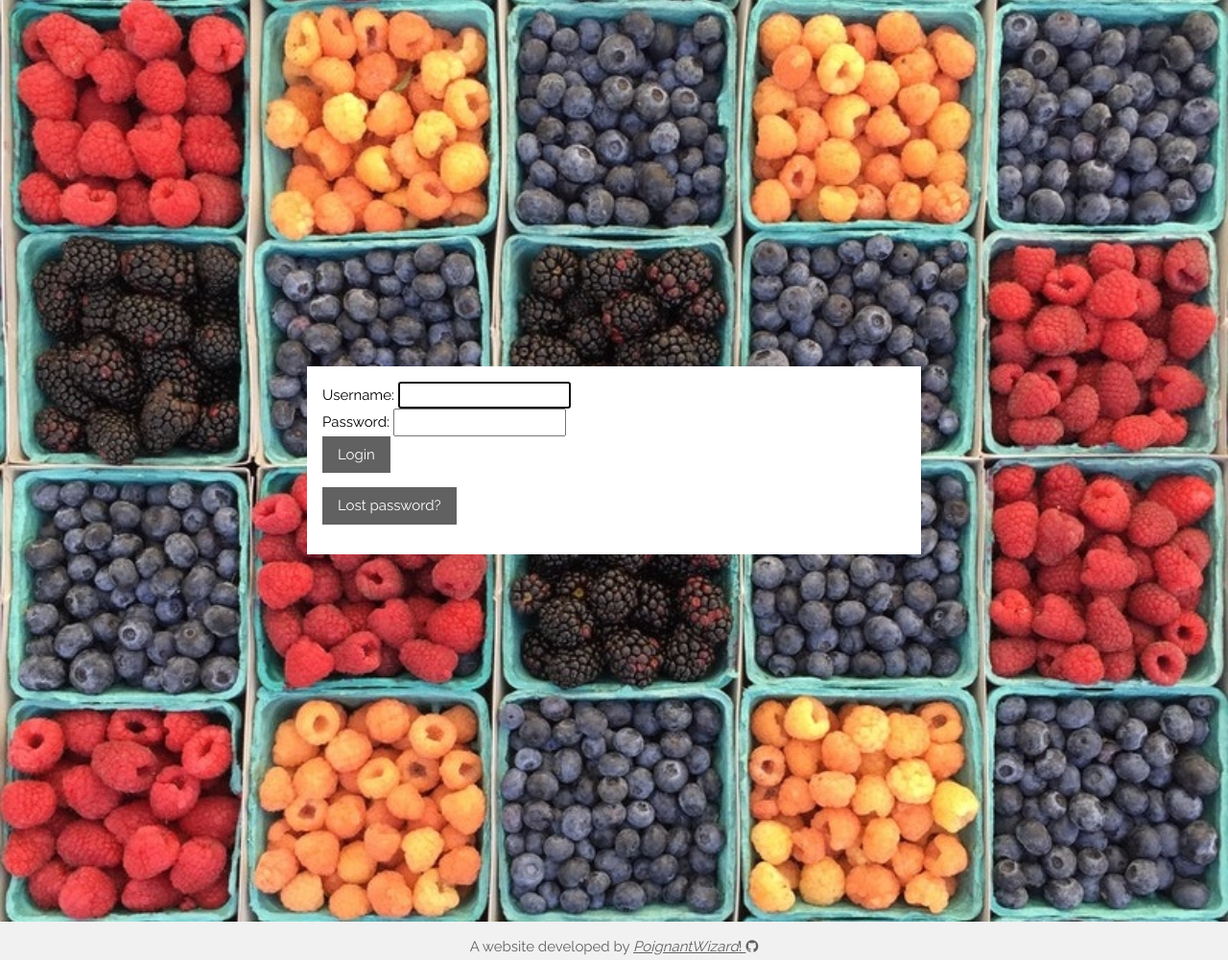
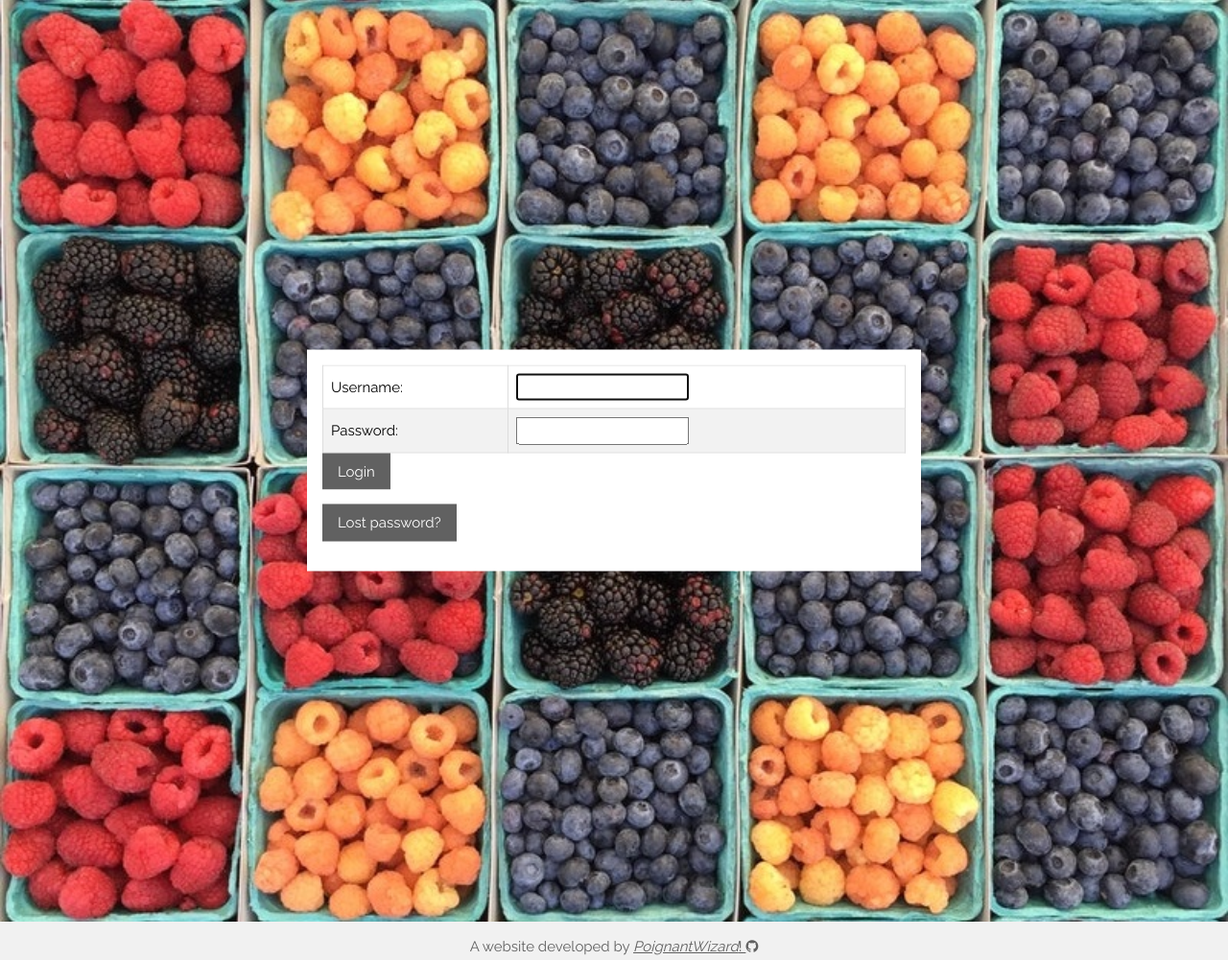
Before and after one commit to PoignantWizard/cashlesscards, a Django app: page /accounts/login/ in a window 1280 px wide. Shown: the part 54-1055 px from the top of the page at 96% size. Run offline with Django 3.2, Linux system fonts and the light colour scheme.

Commit message:
Styling updates

```diff
--- a/cashlesscards/cashless/static/styles.css
+++ b/cashlesscards/cashless/static/styles.css
@@ -20,7 +20,7 @@
 
 tr:nth-child(even){background-color: #f2f2f2;}
 
-tr:hover {
+.hover-table:hover {
     background-color: #cc0000;
     color: white;
 }
--- a/cashlesscards/cashless/templates/base_generic.html
+++ b/cashlesscards/cashless/templates/base_generic.html
@@ -11,6 +11,7 @@
         <!-- Add additional CSS in static file -->
         {% load static %}
         <link rel="stylesheet" href="{% static 'styles.css' %}">
+        <link rel="shortcut icon" href="{% static 'favicon.ico' %}"/>
 </head>
 
 <body class="w3-light-grey">
--- a/cashlesscards/cashless/templates/cashless/activity_log.html
+++ b/cashlesscards/cashless/templates/cashless/activity_log.html
@@ -15,7 +15,7 @@
         </tr>
 
         {% for item in transaction_log %}
-        <tr>
+        <tr class="hover-table">
             <td>{{ item.customer.surname }}, {{ item.customer.first_name }}</td>
             <td>{{ item.transaction_time }}</td>
             <td>{{ item.transaction_type }}</td>
--- a/cashlesscards/cashless/templates/cashless/customer_list.html
+++ b/cashlesscards/cashless/templates/cashless/customer_list.html
@@ -14,7 +14,7 @@
         </tr>
 
         {% for person in customer_list %}
-        <tr>
+        <tr class="hover-table">
             <td>{{ person.card_number }}</td>
             <td><a href="{% url 'customer_detail' person.pk %}">{{ person.first_name }} {{ person.surname }}</a></td>
             <td>{{ person.cash.cash_value }}</td>
--- a/cashlesscards/cashless/templates/cashless/voucher_list.html
+++ b/cashlesscards/cashless/templates/cashless/voucher_list.html
@@ -14,7 +14,7 @@
         </tr>
 
         {% for voucher in voucher_list %}
-        <tr>
+        <tr class="hover-table">
             <td>{{ voucher.voucher_application }}</td>
             <td><a href="{% url 'voucher_detail' voucher.pk %}">{{ voucher.voucher_name }}</a></td>
             <td>{{ voucher.voucher_value }}</td>
--- a/cashlesscards/cashless/views.py
+++ b/cashlesscards/cashless/views.py
@@ -6,7 +6,7 @@
 
 from django.contrib.auth.decorators import permission_required
 from django.contrib.auth.mixins import PermissionRequiredMixin
-from django.views.generic.edit import CreateView, UpdateView, DeleteView
+from django.views.generic.edit import UpdateView, DeleteView
 from django.shortcuts import get_object_or_404
 from django.http import HttpResponseRedirect
 from django.urls import reverse, reverse_lazy
@@ -217,7 +217,7 @@
             existing_vouchers=existing_vouchers
         )
 
-    return render(request, 'cashless/assign_voucher.html', {
+    return render(request, 'cashless/voucher_assign.html', {
         'form':form,
         'custom_inst':custom_inst,
         'link_inst':link_inst,
@@ -271,7 +271,7 @@
             existing_vouchers=existing_vouchers
         )
 
-    return render(request, 'cashless/new_voucher.html', {
+    return render(request, 'cashless/voucher_new.html', {
         'form':form,
     })
 
--- a/cashlesscards/templates/registration/login.html
+++ b/cashlesscards/templates/registration/login.html
@@ -15,23 +15,28 @@
     {% endif %}
   {% endif %}
 
+  <div class="w3-responsive">
     <form method="post" action="{% url 'login' %}">
     {% csrf_token %}
 
-  <div>
+    <table>
+      <tr>
         <td>{{ form.username.label_tag }}</td>
         <td>{{ form.username }}</td>
-  </div>
-  <div>
+      </tr>
+      <tr>
         <td>{{ form.password.label_tag }}</td>
         <td>{{ form.password }}</td>
-  </div>
+      </tr>
+    </table>
 
     <div>
       <input class="w3-button w3-dark-grey" type="submit" value="Login" />
       <input type="hidden" name="next" value="{{ next }}" />
     </div>
+
     </form>
+</div>
 
   {# Assumes you setup the password_reset view in your URLconf #}
   <p><a href="{% url 'password_reset' %}"><button class="w3-button w3-dark-grey" target="_blank">Lost password?</button></a></p>
--- a/cashlesscards/templates/registration/password_reset_confirm.html
+++ b/cashlesscards/templates/registration/password_reset_confirm.html
@@ -4,6 +4,8 @@
 
     {% if validlink %}
         <p>Please enter (and confirm) your new password.</p>
+
+        <div class="w3-responsive">
         <form action="" method="post">
             <div style="display:none">
                 <input type="hidden" value="{{ csrf_token }}" name="csrfmiddlewaretoken">
@@ -25,6 +27,7 @@
                 </tr>
             </table>
         </form>
+        </div>
     {% else %}
         <h1>Password reset failed</h1>
         <p>The password reset link was invalid, possibly because it has already been used. Please request a new password reset.</p>
--- a/cashlesscards/templates/registration/password_reset_form.html
+++ b/cashlesscards/templates/registration/password_reset_form.html
@@ -2,14 +2,18 @@
 
 {% block content %}
 
+<div class="w3-responsive">
   <form action="" method="post">
   {% csrf_token %}
+
   {% if form.email.errors %}
     {{ form.email.errors }}
   {% endif %}
       <p>Enter email address: {{ form.email }}</p>
     <input class="w3-button w3-dark-grey" type="submit" class="btn btn-default btn-lg" value="Reset password">
+
   </form>
+</div>
 
 
 {% endblock %}
```
Also changed, not shown: cashlesscards/cashless/static/favicon.ico (added), cashlesscards/cashless/templates/cashless/voucher_assign.html (renamed from cashlesscards/cashless/templates/cashless/assign_voucher.html), cashlesscards/cashless/templates/cashless/voucher_new.html (renamed from cashlesscards/cashless/templates/cashless/new_voucher.html). Lines whose indentation alone changed are shown as unchanged.
